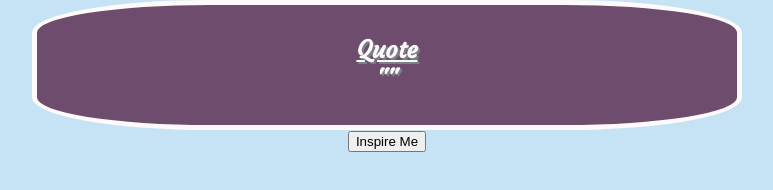
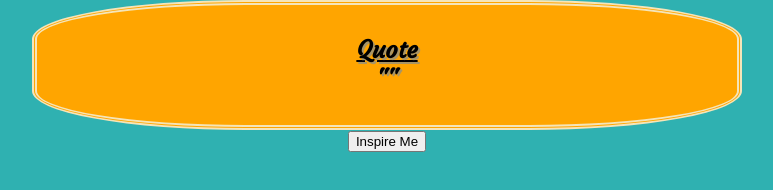
Before and after one commit to Anna-MarieMoss/front-end-wk8-project-week-zoom-united, a React app: page / in a window 1280 px wide. Shown: the whole page, without its empty margins (253-1026 px from the left). Built offline with nearby package versions, Linux system fonts and the light colour scheme.

Commit message:
playing with marketing colors

```diff
--- a/src/components/App/App.css
+++ b/src/components/App/App.css
@@ -38,18 +38,28 @@
 }
 
 body {
-  background-color: rgb(197, 227, 245);
+  background-color: rgb(47, 177, 177);
+  /* background-image: linear-gradient(
+    to left,
+    rgba(255, 0, 0, 0),
+    rgb(197, 227, 245)
+  ); */
 }
 
 .quote {
-  background-color: rgb(109, 76, 109);
+  background-color: orange;
+  /* background-color: rgb(109, 76, 109); */
   font-family: "Courgette", cursive;
   text-align: center;
-  color: snow;
-  text-shadow: 2px 2px rgb(120, 130, 134);
+  /* color: snow; */
+  color: dark rgb(20, 20, 87);
+  text-shadow: 2px 2px rgb(168, 149, 102);
+  /* text-shadow: 2px 2px rgb(120, 130, 134); */
   margin: auto;
   width: 50%;
-  border: 5px solid snow;
+  /* border: 5px solid snow; */
+  border: 5px solid rgb(245, 229, 185);
   padding: 30px;
-  border-radius: 25%;
+  border-radius: 30%;
+  border-style: double;
 }
--- a/src/components/Quotes/index.js
+++ b/src/components/Quotes/index.js
@@ -56,7 +56,7 @@ function Quotes() {
   }
   return (
     <div>
-      <h2 className="quote"><u>Quote</u><br></br> "{newQuote}"</h2>
+      <h2 className="quote"><u>Quote</u><br></br> "{newQuote}"<br></br></h2>
       <button
           onClick={() => {
             getRandomQuote();
```
